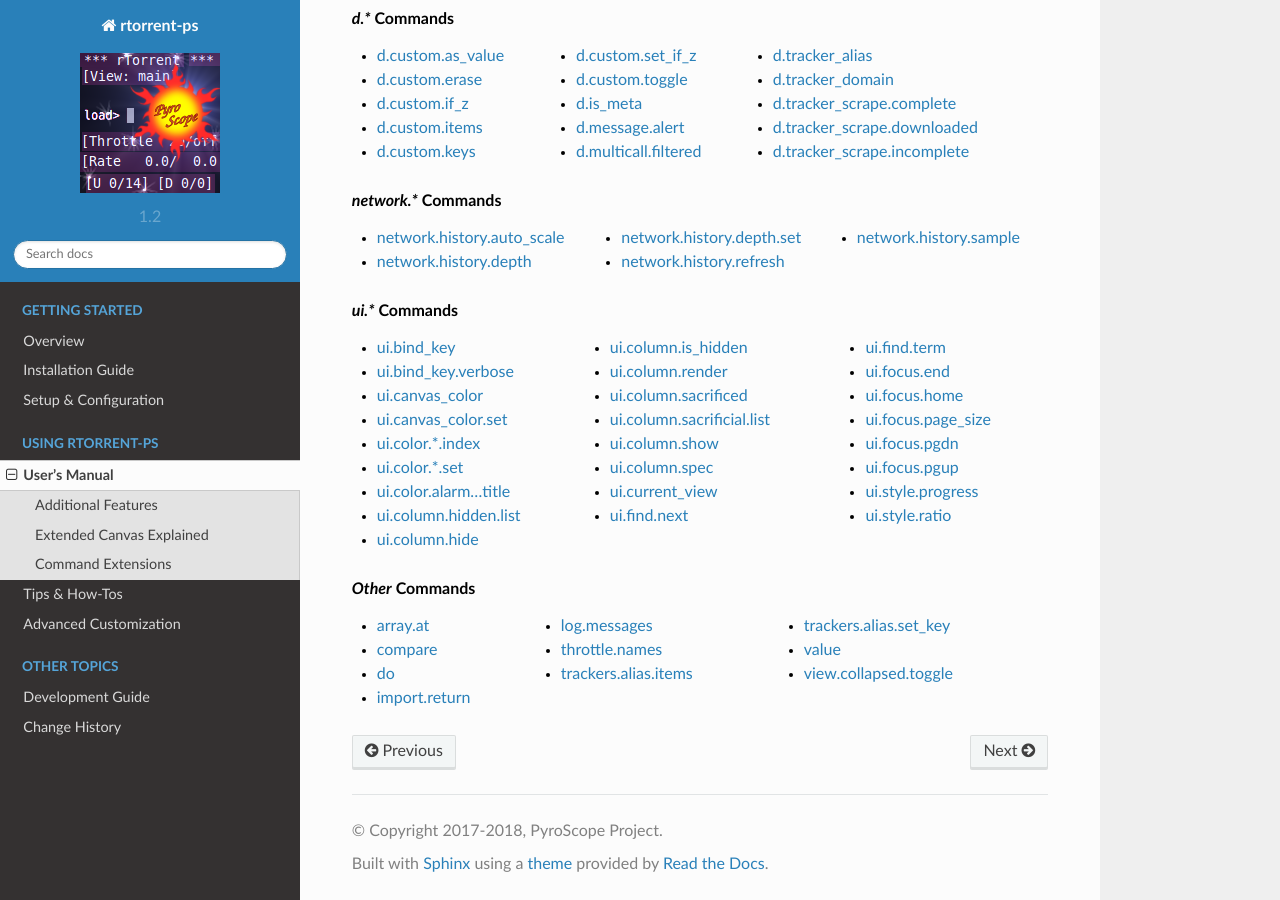
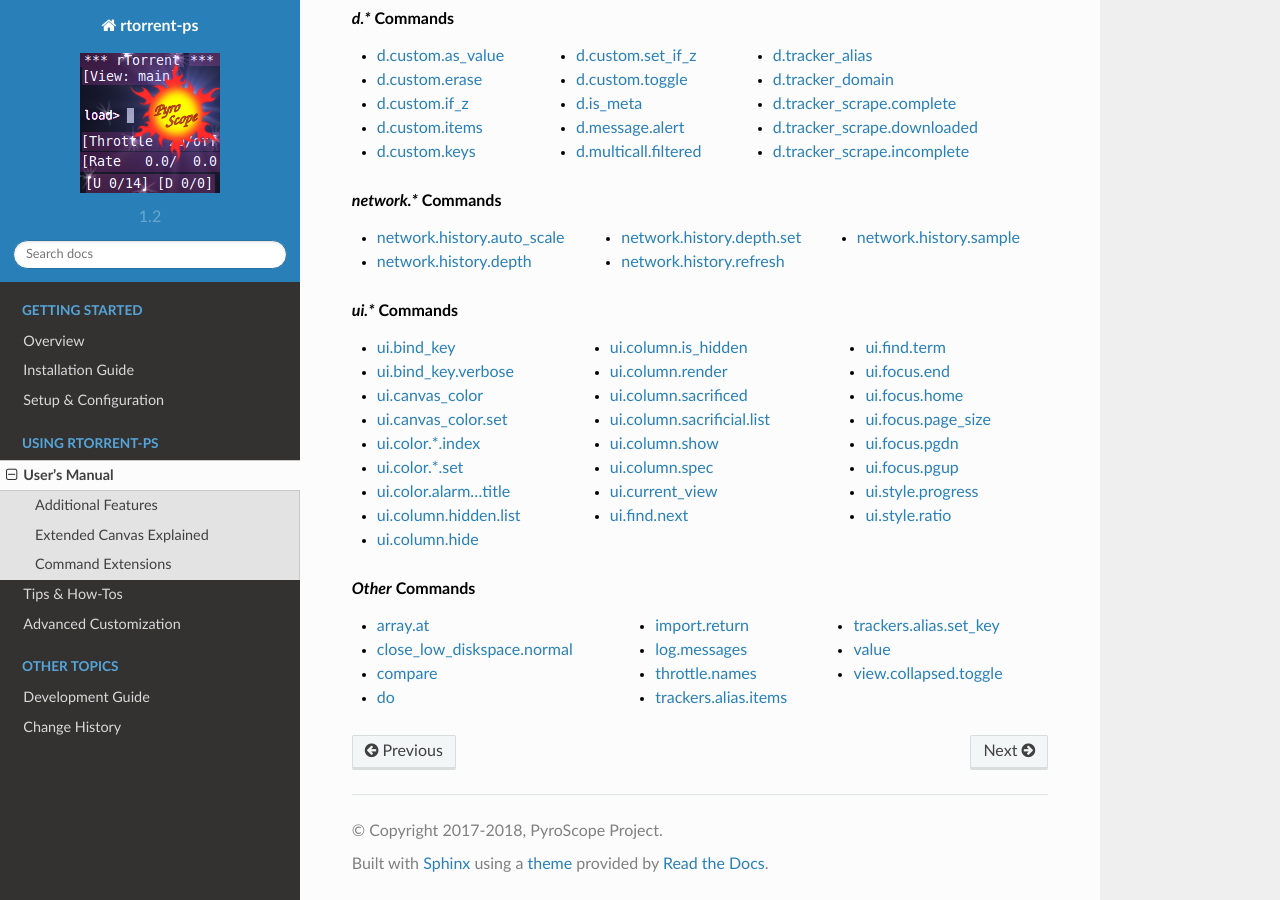
Before and after one commit to pyroscope/rtorrent-ps, a Sphinx documentation site: the page built from docs/manual.rst, in a window 1280 px wide and 900 px high, scrolled down 6247 px. Built offline with Sphinx 7.4.7 and the Read the Docs theme 2.0.0, drawn with Linux system fonts in a browser that asks for light colours.

Commit message:
new method close_low_diskspace.normal

```diff
--- a/docs/include-commands.rst
+++ b/docs/include-commands.rst
@@ -226,6 +226,7 @@
    :columns: 3
 
    * `array.at`_
+   * `close_low_diskspace.normal`_
    * `compare`_
    * `do`_
    * `import.return`_
@@ -238,6 +239,7 @@
 
 .. _`array.at`: https://rtorrent-docs.readthedocs.io/en/latest/cmd-ref.html#term-array-at
 .. _`compare`: https://rtorrent-docs.readthedocs.io/en/latest/cmd-ref.html#term-compare
+.. _`close_low_diskspace.normal`: https://rtorrent-docs.rtfd.io/en/latest/cmd-ref.html#term-close-low-diskspace-normal
 .. _`do`: https://rtorrent-docs.readthedocs.io/en/latest/cmd-ref.html#term-do
 .. _`import.return`: https://rtorrent-docs.readthedocs.io/en/latest/cmd-ref.html#term-import-return
 .. _`log.messages`: https://rtorrent-docs.readthedocs.io/en/latest/cmd-ref.html#term-log-messages
```
Also changed, not shown: 1 other file.
